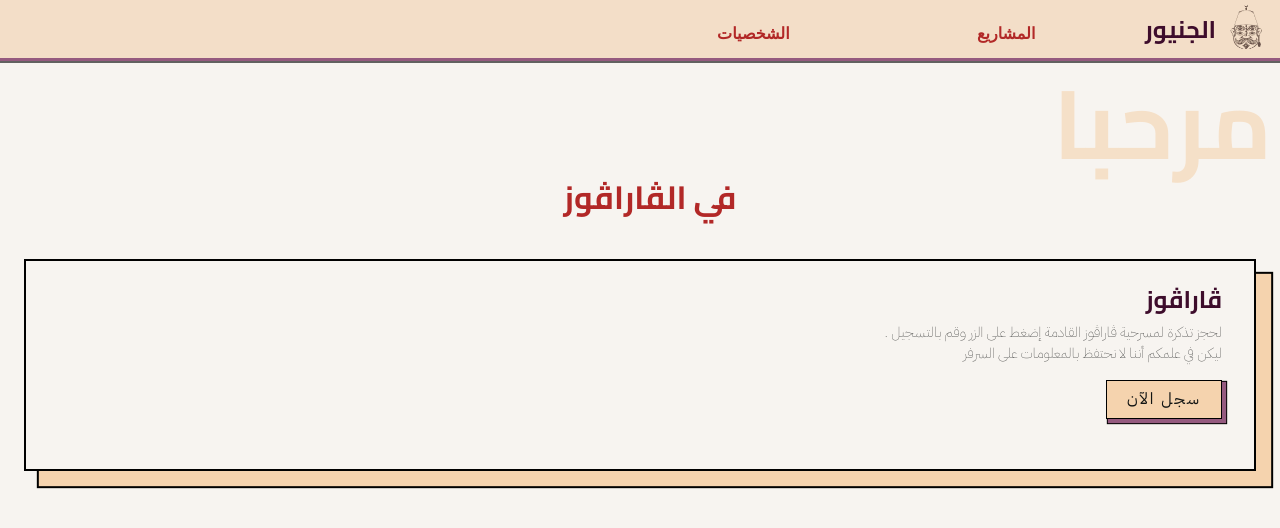
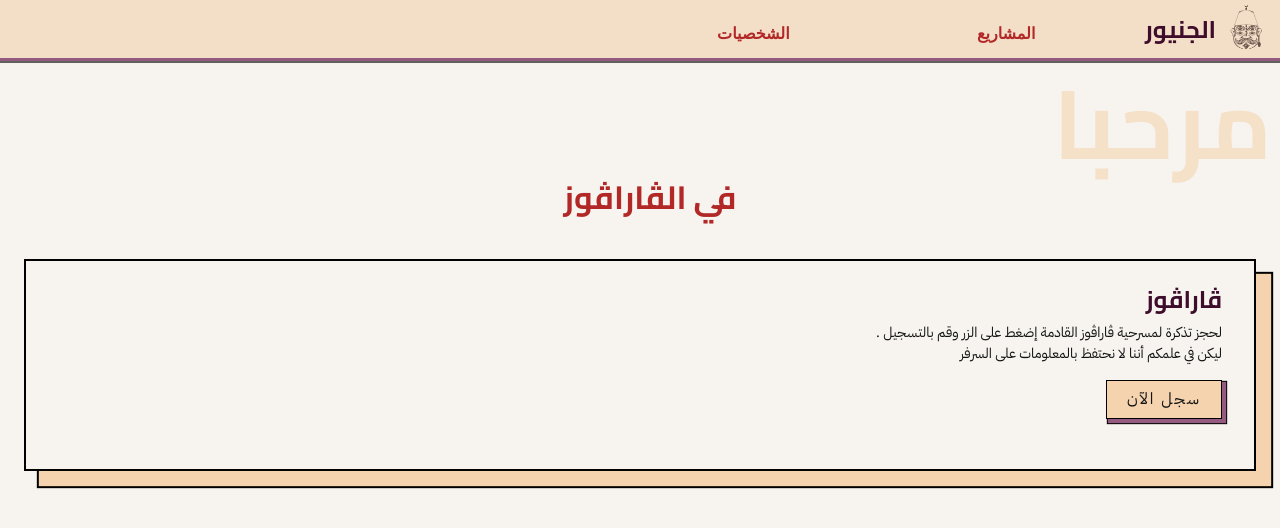
Before and after one commit to yazfield/garagouz, a Nuxt app: page / in a window 1280 px wide. Shown: the top 528 px of the page. Built offline with nearby package versions, Linux system fonts and the light colour scheme.

Commit message:
styling fixes

```diff
--- a/components/card.vue
+++ b/components/card.vue
@@ -82,7 +82,7 @@ input:-webkit-autofill:focus {
 
 p {
   font-size: 14px;
-  font-weight: lighter;
+  font-weight: light;
   margin: 0;
   color: var(--color-black);
 }
--- a/pages/generate/ticket.vue
+++ b/pages/generate/ticket.vue
@@ -51,7 +51,7 @@
       <div class="social">
         <ul>
           <li>
-            <a href="/hello">
+            <a href="https://www.youtube.com/channel/UCbjMfMJ6LX2ENeK0Q2ktwPw">
               <img src="~/assets/logo-youtube.png" alt="Youtube" />
               يوتوب
             </a>
@@ -63,13 +63,13 @@
             </a>
           </li>
           <li>
-            <a href="https://www.instagram.com/el.janyor">
+            <a href="https://soundcloud.com/el-janyor">
               <img src="~/assets/logo-soundcloud.png" alt="SoundCloud" />
               ساوند كلاود
             </a>
           </li>
           <li>
-            <a href="https://www.instagram.com/el.janyor">
+            <a href="https://www.eljanyor.art">
               <img src="~/assets/logo-spotify.png" alt="Spotify" />
               سبوتيفاي
             </a>
```
